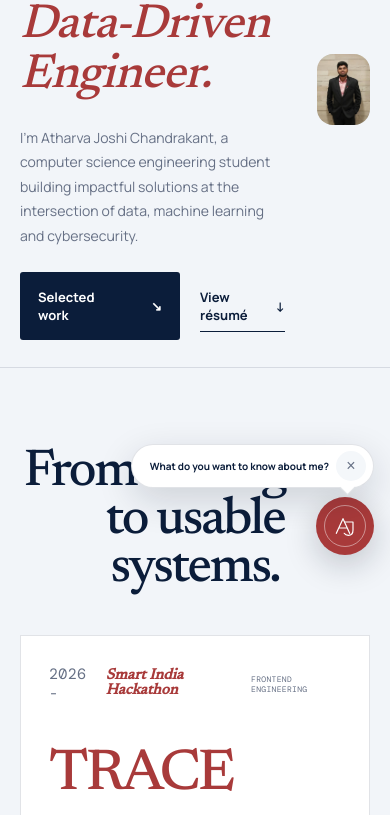
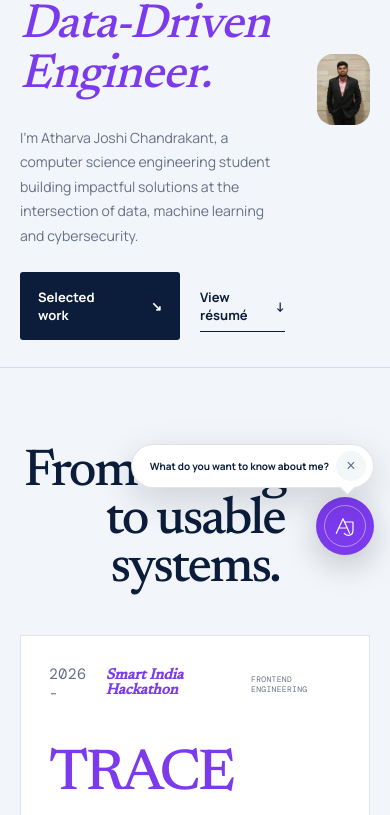
Before and after one commit to BlackDevil817/BlackDevil817.github.io, a plain HTML site: page index.html in a window 390 px wide. Shown: the part 273-1088 px from the top of the page. Drawn offline with nearby package versions, Linux system fonts and the light colour scheme.

Commit message:
Refine navbar transitions, certifications layout, and accent color palette
- Replace the crimson accent with Royal Violet (#7C3AED light / #A78BFA dark) for a more distinctive, cohesive contrast against the deep navy and slate palette
- Center the floating navbar and animate max-width so it compresses symmetrically from both sides into a pill on scroll while keeping sharp Résumé button corners and steady hover colors
- Fix mobile menu icon and dropdown contrast against the header surface and keep the brand name visible on small screens
- Add certifications grid styling with hover shadows, PDF thumbnail clipping, blurred-backdrop modal support, and centered section headings with tighter spacing

```diff
--- a/styles.css
+++ b/styles.css
@@ -6,7 +6,7 @@
   --paper-deep: #EEF2F6; /* Pale blue-gray containers */
   --white: #FFFFFF;
   --sage: #C9D4DF; /* Soft blue-gray */
-  --sage-dark: #A83A3A; /* Muted portfolio red */
+  --sage-dark: #7C3AED; /* Royal Violet accent */
   --peach: #A63A4B;
   --blue: #667A96; /* Desaturated blue */
   --line: rgba(11, 29, 58, 0.12); /* Navy alpha */
@@ -32,7 +32,7 @@
   --paper-deep: #1E293B; /* Navy slate dark block */
   --white: #111B2D; /* Card Slate dark */
   --sage: #475569;
-  --sage-dark: #EF4444; /* Vivid Dark Crimson */
+  --sage-dark: #A78BFA; /* Soft Violet accent */
   --peach: #F59E0B; /* Bright Amber */
   --blue: #8892B0;
   --line: rgba(241, 245, 249, 0.12);
```
